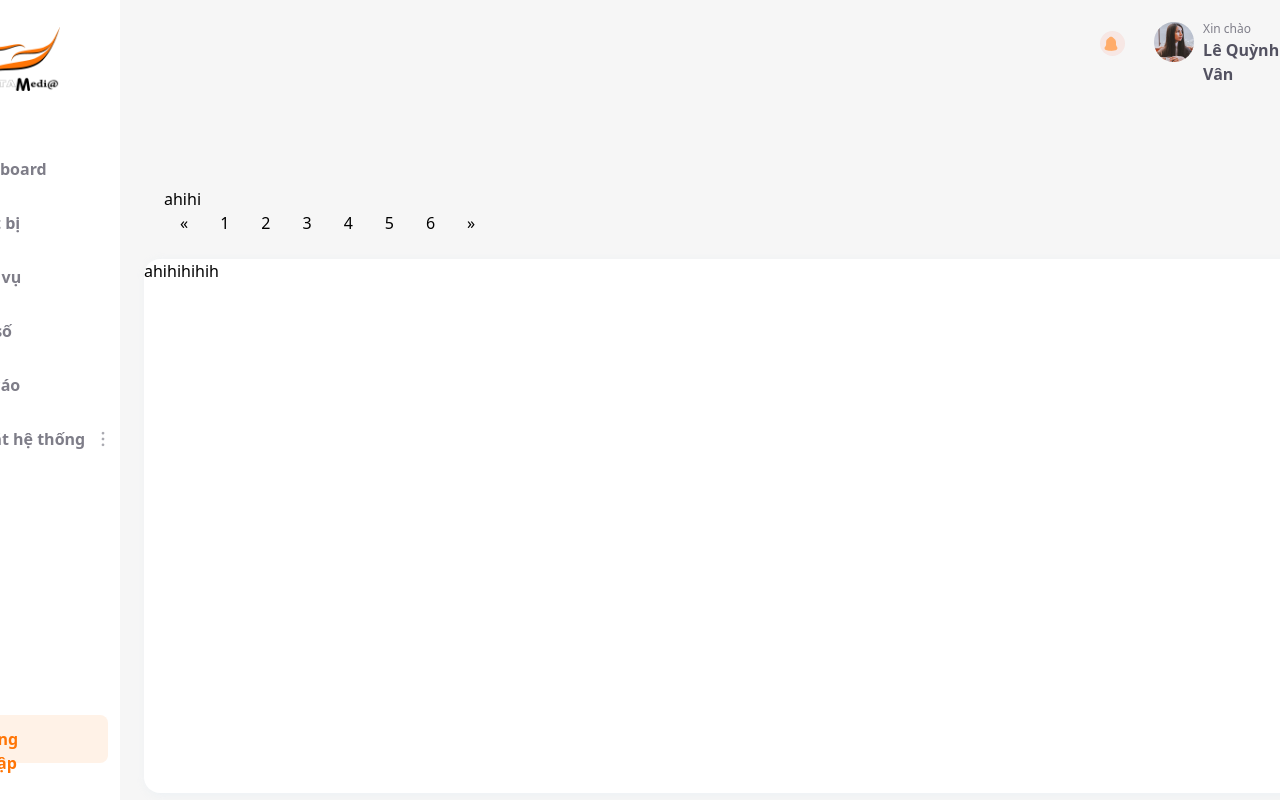
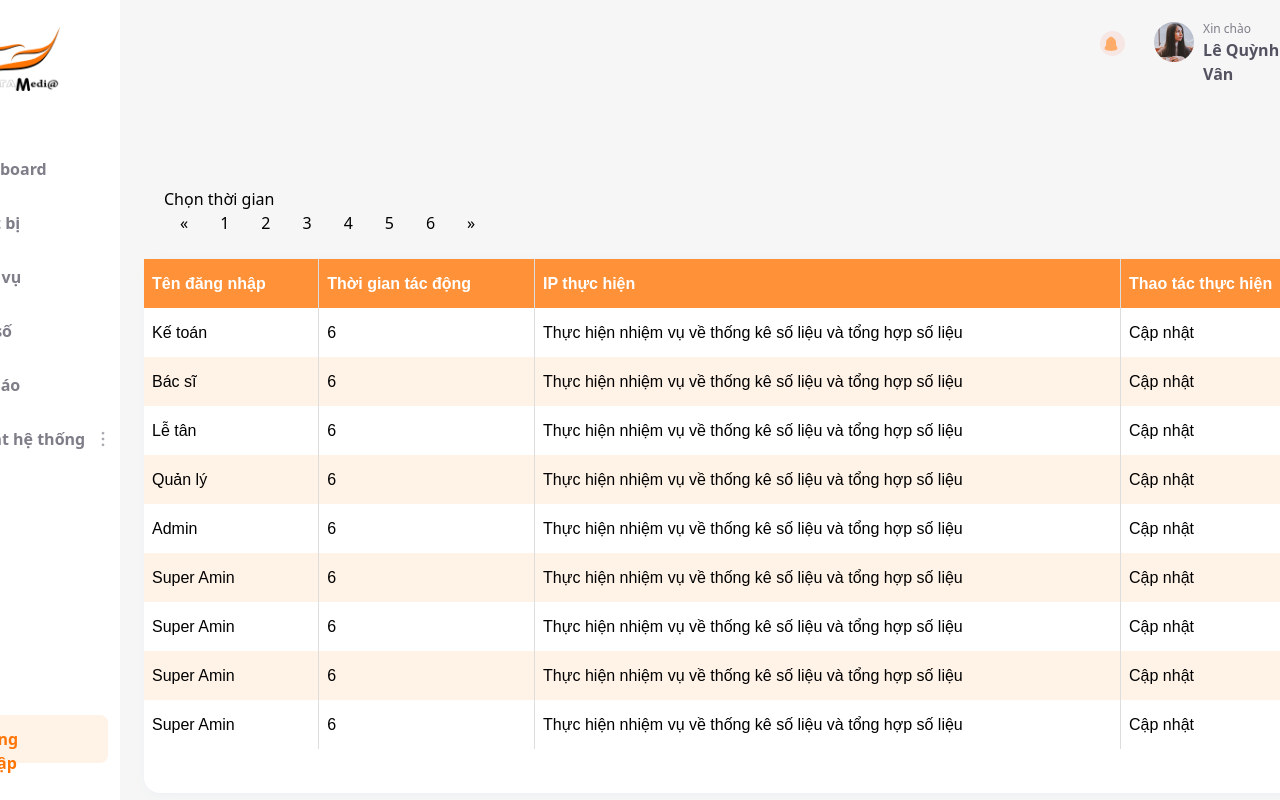
Before and after one commit to thaiduong16012001/my-app, a React (Create React App) app: page /Userlog in a window 1280 px wide. Built offline with nearby package versions, Linux system fonts and the light colour scheme.

Commit message:
#6 update 5/6/2023

```diff
--- a/src/pages/userLog/Userlog.tsx
+++ b/src/pages/userLog/Userlog.tsx
@@ -10,8 +10,72 @@ function Userlog() {
       <Sidebar></Sidebar>
       <Logging></Logging>
       <div className="table">
-        <div className="table_top">ahihi</div>
-        <div className="table_body">ahihihihih</div>
+        <div className="table_top">Chọn thời gian</div>
+        <div className="table_body">
+        <table>
+          <tr>
+            <th className="name__column">Tên đăng nhập</th>
+            <th className="name__column">Thời gian tác động</th>
+            <th className="name__column">IP thực hiện</th>
+            <th className="name__column">Thao tác thực hiện</th>
+          </tr>
+          <tr>
+            <td>Kế toán</td>
+            <td>6</td>
+            <td>Thực hiện nhiệm vụ về thống kê số liệu và tổng hợp số liệu</td>
+            <td>Cập nhật</td>
+          </tr>
+          <tr>
+            <td>Bác sĩ</td>
+            <td>6</td>
+            <td>Thực hiện nhiệm vụ về thống kê số liệu và tổng hợp số liệu</td>
+            <td>Cập nhật</td>
+          </tr>
+          <tr>
+            <td>Lễ tân</td>
+            <td>6</td>
+            <td>Thực hiện nhiệm vụ về thống kê số liệu và tổng hợp số liệu</td>
+            <td>Cập nhật</td>
+          </tr>
+          <tr>
+            <td>Quản lý</td>
+            <td>6</td>
+            <td>Thực hiện nhiệm vụ về thống kê số liệu và tổng hợp số liệu</td>
+            <td>Cập nhật</td>
+          </tr>
+          <tr>
+            <td>Admin</td>
+            <td>6</td>
+            <td>Thực hiện nhiệm vụ về thống kê số liệu và tổng hợp số liệu</td>
+            <td>Cập nhật</td>
+          </tr>
+          <tr>
+            <td>Super Amin</td>
+            <td>6</td>
+            <td>Thực hiện nhiệm vụ về thống kê số liệu và tổng hợp số liệu</td>
+            <td>Cập nhật</td>
+          </tr>
+          <tr>
+            <td>Super Amin</td>
+            <td>6</td>
+            <td>Thực hiện nhiệm vụ về thống kê số liệu và tổng hợp số liệu</td>
+            <td>Cập nhật</td>
+          </tr>
+          <tr>
+            <td>Super Amin</td>
+            <td>6</td>
+            <td>Thực hiện nhiệm vụ về thống kê số liệu và tổng hợp số liệu</td>
+            <td>Cập nhật</td>
+          </tr>
+          <tr>
+            <td>Super Amin</td>
+            <td>6</td>
+            <td>Thực hiện nhiệm vụ về thống kê số liệu và tổng hợp số liệu</td>
+            <td>Cập nhật</td>
+          </tr>
+
+        </table>
+        </div>
         <div className="paging">
           <a href="/">&laquo;</a>
           <a href="/">1</a>
```
